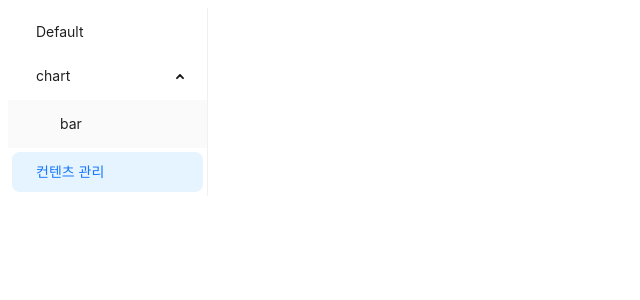
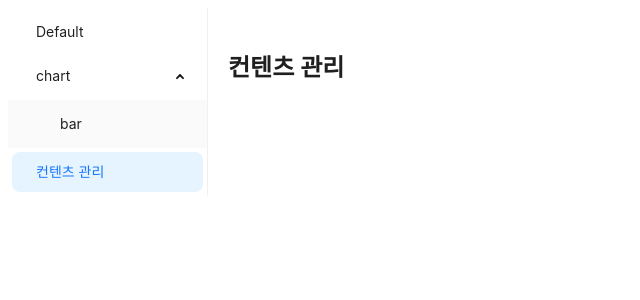
Before and after one commit to lsaOntact/globon-admin-test, a React (Create React App) app: page / in a window 1280 px wide. Both pictures are taken after a click on the item "컨텐츠 관리". Shown: the top 300 px of the page, without its empty margins (0-640 px from the left). Built offline with nearby package versions, Linux system fonts and the light colour scheme.

Commit message:
feat: antd 차트 디자인 수정, 컨텐츠 관리 페이지 추가

```diff
--- a/public/index.html
+++ b/public/index.html
@@ -3,7 +3,7 @@
   <head>
     <meta charset="utf-8" />
     <meta name="viewport" content="width=device-width, initial-scale=1" />
-    <title>React App</title>
+    <title>globon-admin-test</title>
   </head>
   <body>
     <div id="root"></div>
--- a/src/App.js
+++ b/src/App.js
@@ -1,7 +1,8 @@
-import { Menu, Flex, Layout } from "antd";
+import { Menu, Layout } from "antd";
 import BarChartList from "./component/chart/BarChartList";
 import { useState } from "react";
 import Default from "./component/Default";
+import ContentManage from "./component/contentManage/ContentManage";
 
 const { Sider, Content } = Layout;
 
@@ -15,6 +16,8 @@ function App() {
         return <BarChartList />;
       case "line":
         return <></>;
+      case "item2":
+        return <ContentManage />;
       default:
         return <></>;
     }
--- a/src/component/chart/BarChartList.jsx
+++ b/src/component/chart/BarChartList.jsx
@@ -79,7 +79,7 @@ const BarChartList = () => {
       {
         type: "interval",
         yField: "data1",
-        style: { fill: "#3d54ffff", width: 20 },
+        style: { fill: "#3d54ffff", maxWidth: 20 },
       },
       {
         type: "line",
--- /dev/null
+++ b/src/component/contentManage/ContentManage.jsx
@@ -0,0 +1,11 @@
+import { Flex, Typography } from "antd";
+
+const ContentManage = () => {
+  return (
+    <>
+      <Typography.Title level={3}>컨텐츠 관리</Typography.Title>
+    </>
+  );
+};
+
+export default ContentManage;
```
